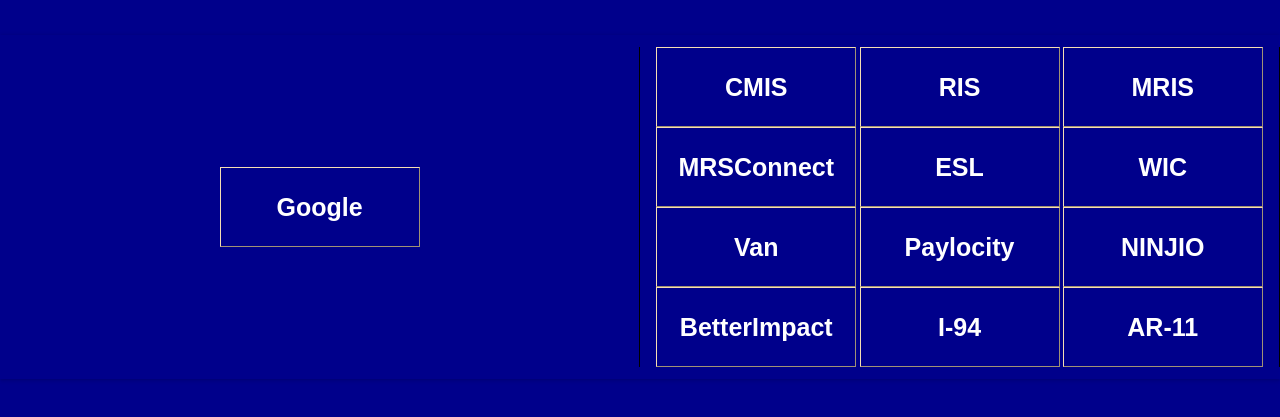
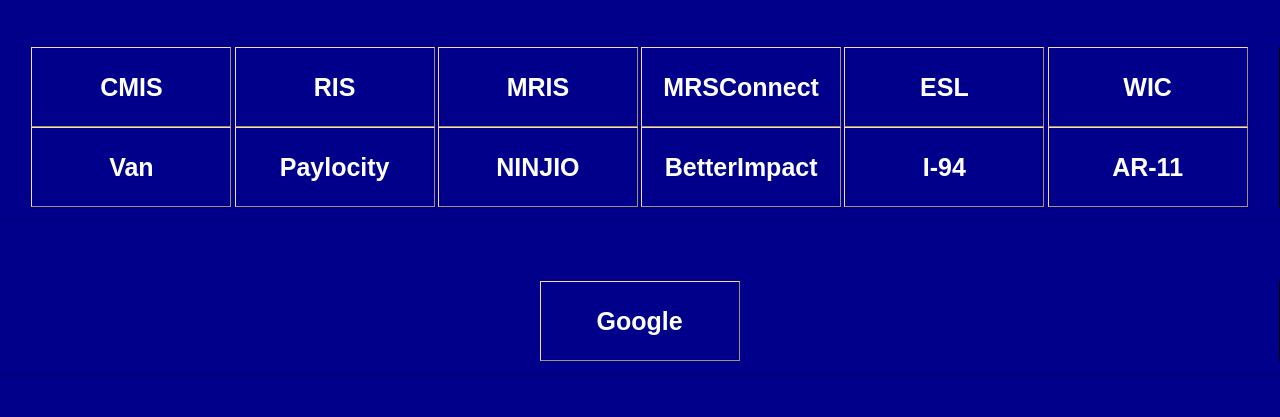
Before and after one commit to HashmatullahArwin/mywebappshome, a plain HTML site: page index.html in a window 1280 px wide. Shown: the part 79-496 px from the top of the page. Drawn offline with Linux system fonts and the light colour scheme.

Commit message:
Update index.html

```diff
--- a/index.html
+++ b/index.html
@@ -9,11 +9,7 @@
 <body>
   <div><h1 class="H1">Web Applications</h1></div>
   <div class="table-box">
-
-  <div class="table-row">
-     <div class="table-cell">
-      <a href="https://www.google.com/" target="_blank"><button class="btn">Google</button></a>
-    </div>
+<div class="table-row">
     <div class="table-cell">
       <a href="https://ccdoccmis.org" target="_blank"><button class="btn">CMIS</button></a>
       <a href="https://ris.ncdhhs.gov/?AspxAutoDetectCookieSupport=1" target="_blank"><button class="btn">RIS</button></a>
@@ -28,11 +24,13 @@
       <a href="https://i94.cbp.dhs.gov/I94/#/home" target="_blank"><button class="btn">I-94</button></a>
      <a href="https://www.uscis.gov/sites/default/files/document/forms/ar-11.pdf" target="_blank"><button class="btn">AR-11</button></a>
     </div>
-
-
-
-
-
+  </div>
+  </div>
+    <div class="table-box">
+<div class="table-row">
+    <div class="table-cell">
+      <a href="https://www.google.com/" target="_blank"><button class="btn">Google</button></a>
+    </div>
   </div>
   </div>
   <!--<div><p id="pow">POWERED BY 'HASHMATULLAH ARWIN'</p></div>-->
```
